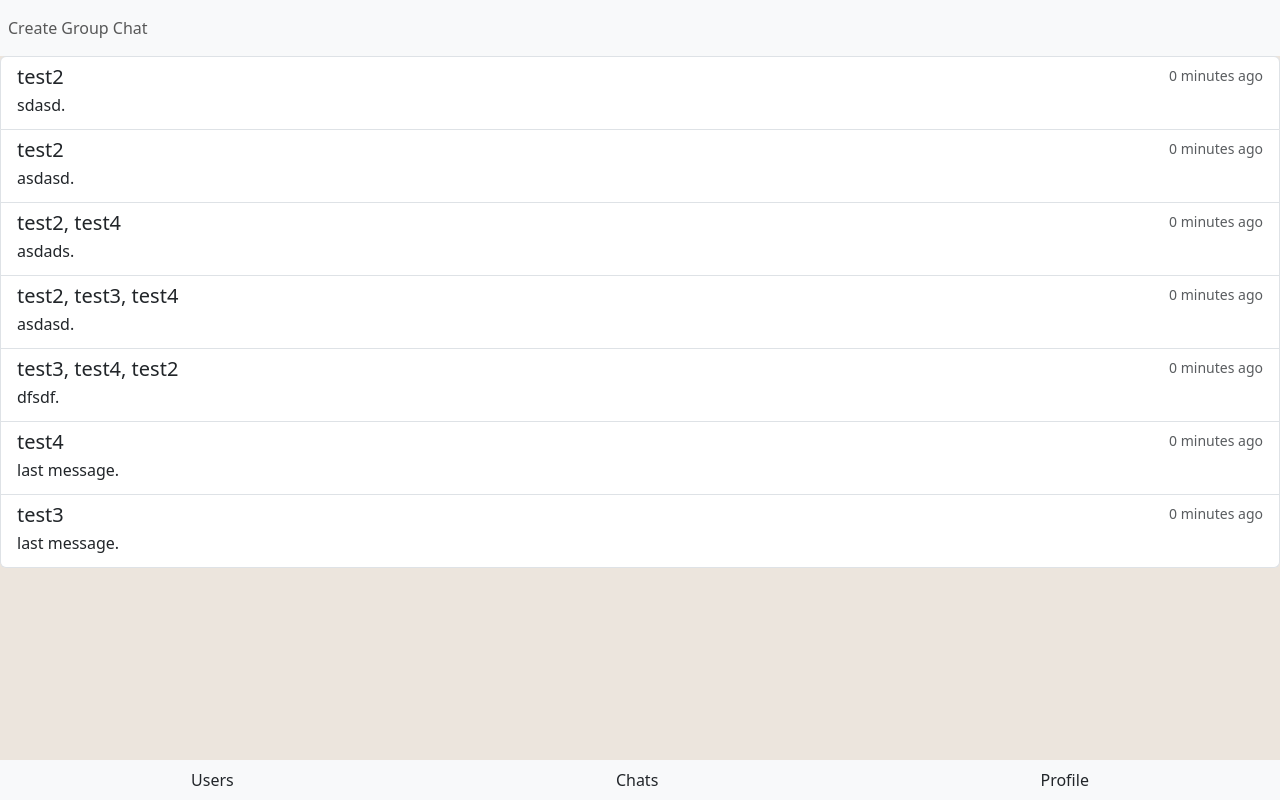
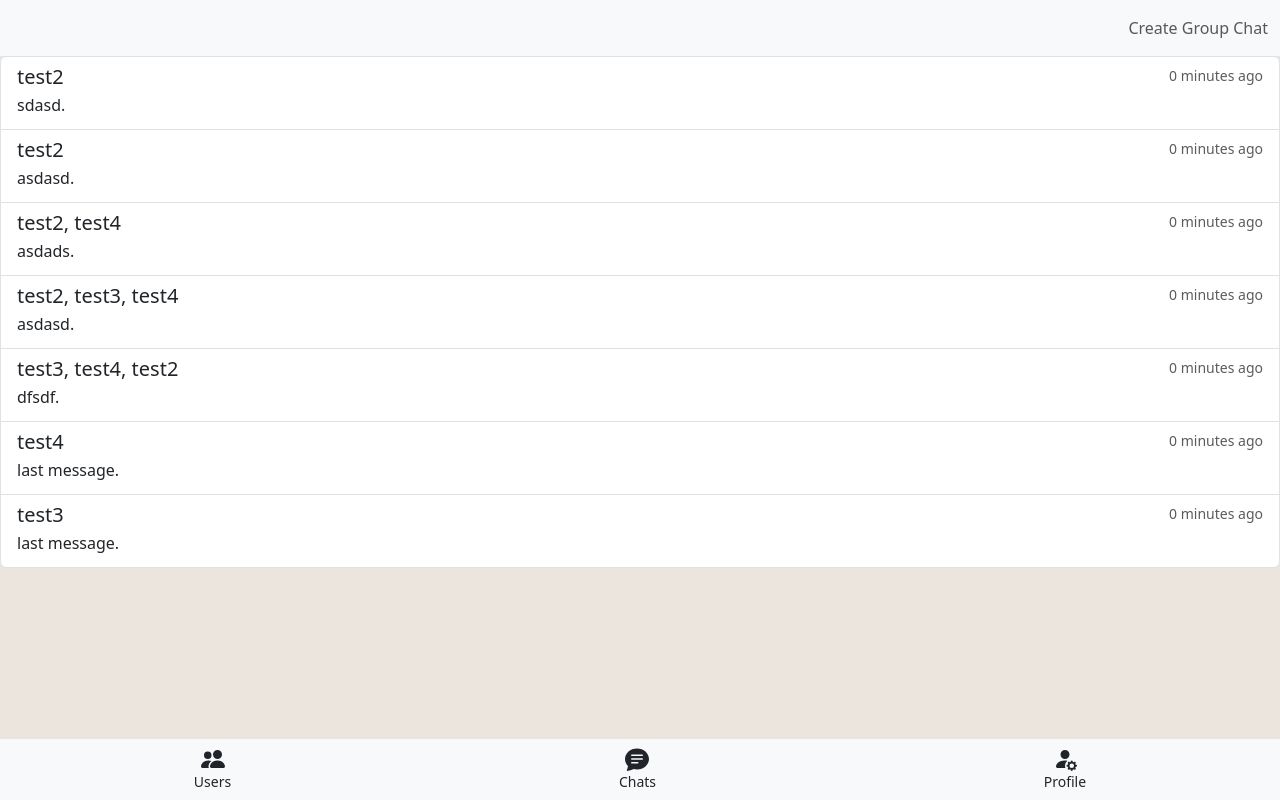
Before and after one commit to daniyarotegen/chat-remastered-2, a Django app: page /chats/ in a window 1280 px wide. Run offline with Django 3.2, Linux system fonts and the light colour scheme; a user stored in the database is signed in; data comes from the database, SQL or seed files in the repository; both versions use the stored data as it was after the commit; some libraries are stand-ins or nearby versions.

Commit message:
added even more styling

```diff
--- a/chat/chatrooms/templates/chatrooms/chats.html
+++ b/chat/chatrooms/templates/chatrooms/chats.html
@@ -1,8 +1,8 @@
 {% extends "chatrooms/base.html" %}
 {% load humanize %}
 {% block navbar %}
-<nav class="navbar navbar-expand-lg navbar-light bg-light">
-    <div class="collapse navbar-collapse" id="navbarNavAltMarkup">
+<nav class="navbar navbar-light bg-light sticky-top">
+    <div class="container-fluid d-flex justify-content-end">
         <div class="navbar-nav">
             <a class="nav-link" href="{% url 'create_group_chat' %}">Create Group Chat</a>
         </div>
@@ -21,6 +21,7 @@
             <small class="text-body-secondary">{{ item.chat.timestamp|timesince }} ago</small>
         </div>
         <p class="mb-1">{{ item.chat.content }}.</p>
+
     </a>
     {% endfor %}
     {% else %}
--- a/chat/chatrooms/templates/chatrooms/footer.html
+++ b/chat/chatrooms/templates/chatrooms/footer.html
@@ -1,12 +1,31 @@
 <nav class="navbar fixed-bottom navbar-light bg-light">
     <div class="d-flex justify-content-around w-100">
-        <a class="nav-link" href="{% url 'user-list' %}">Users</a>
+        <a class="nav-link text-center" href="{% url 'user-list' %}">
+            <svg xmlns="http://www.w3.org/2000/svg" width="24" height="24" fill="currentColor" class="bi bi-people-fill" viewBox="0 0 16 16">
+                <path d="M7 14s-1 0-1-1 1-4 5-4 5 3 5 4-1 1-1 1H7Zm4-6a3 3 0 1 0 0-6 3 3 0 0 0 0 6Zm-5.784 6A2.238 2.238 0 0 1 5 13c0-1.355.68-2.75 1.936-3.72A6.325 6.325 0 0 0 5 9c-4 0-5 3-5 4s1 1 1 1h4.216ZM4.5 8a2.5 2.5 0 1 0 0-5 2.5 2.5 0 0 0 0 5Z"/>
+            </svg>
+            <small class="d-block">Users</small>
+        </a>
         {% if request.user.get_last_chatroom %}
-        <a class="nav-link" href="{% url 'room' room_name=request.user.get_last_chatroom.name %}">Last
-            Chat</a>
+        <a class="nav-link text-center" href="{% url 'room' room_name=request.user.get_last_chatroom.name %}">
+            <svg xmlns="http://www.w3.org/2000/svg" width="24" height="24" fill="currentColor" class="bi bi-chat-text-fill" viewBox="0 0 16 16">
+                <path d="M16 8c0 3.866-3.582 7-8 7a9.06 9.06 0 0 1-2.347-.306c-.584.296-1.925.864-4.181 1.234-.2.032-.352-.176-.273-.362.354-.836.674-1.95.77-2.966C.744 11.37 0 9.76 0 8c0-3.866 3.582-7 8-7s8 3.134 8 7zM4.5 5a.5.5 0 0 0 0 1h7a.5.5 0 0 0 0-1h-7zm0 2.5a.5.5 0 0 0 0 1h7a.5.5 0 0 0 0-1h-7zm0 2.5a.5.5 0 0 0 0 1h4a.5.5 0 0 0 0-1h-4z"/>
+            </svg>
+            <small class="d-block">Last Chat</small>
+        </a>
         {% else %}
-        <a class="nav-link" href="{% url 'chats' %}">Chats</a>
+        <a class="nav-link text-center" href="{% url 'chats' %}">
+            <svg xmlns="http://www.w3.org/2000/svg" width="24" height="24" fill="currentColor" class="bi bi-chat-text-fill" viewBox="0 0 16 16">
+                <path d="M16 8c0 3.866-3.582 7-8 7a9.06 9.06 0 0 1-2.347-.306c-.584.296-1.925.864-4.181 1.234-.2.032-.352-.176-.273-.362.354-.836.674-1.95.77-2.966C.744 11.37 0 9.76 0 8c0-3.866 3.582-7 8-7s8 3.134 8 7zM4.5 5a.5.5 0 0 0 0 1h7a.5.5 0 0 0 0-1h-7zm0 2.5a.5.5 0 0 0 0 1h7a.5.5 0 0 0 0-1h-7zm0 2.5a.5.5 0 0 0 0 1h4a.5.5 0 0 0 0-1h-4z"/>
+            </svg>
+            <small class="d-block">Chats</small>
+        </a>
         {% endif %}
-        <a class="nav-link" href="{% url 'profile' %}">Profile</a>
+        <a class="nav-link text-center" href="{% url 'profile' %}">
+            <svg xmlns="http://www.w3.org/2000/svg" width="24" height="24" fill="currentColor" class="bi bi-person-fill-gear" viewBox="0 0 16 16">
+                <path d="M11 5a3 3 0 1 1-6 0 3 3 0 0 1 6 0Zm-9 8c0 1 1 1 1 1h5.256A4.493 4.493 0 0 1 8 12.5a4.49 4.49 0 0 1 1.544-3.393C9.077 9.038 8.564 9 8 9c-5 0-6 3-6 4Zm9.886-3.54c.18-.613 1.048-.613 1.229 0l.043.148a.64.64 0 0 0 .921.382l.136-.074c.561-.306 1.175.308.87.869l-.075.136a.64.64 0 0 0 .382.92l.149.045c.612.18.612 1.048 0 1.229l-.15.043a.64.64 0 0 0-.38.921l.074.136c.305.561-.309 1.175-.87.87l-.136-.075a.64.64 0 0 0-.92.382l-.045.149c-.18.612-1.048.612-1.229 0l-.043-.15a.64.64 0 0 0-.921-.38l-.136.074c-.561.305-1.175-.309-.87-.87l.075-.136a.64.64 0 0 0-.382-.92l-.148-.045c-.613-.18-.613-1.048 0-1.229l.148-.043a.64.64 0 0 0 .382-.921l-.074-.136c-.306-.561.308-1.175.869-.87l.136.075a.64.64 0 0 0 .92-.382l.045-.148ZM14 12.5a1.5 1.5 0 1 0-3 0 1.5 1.5 0 0 0 3 0Z"/>
+            </svg>
+            <small class="d-block">Profile</small>
+        </a>
     </div>
 </nav>
--- a/chat/chatrooms/templates/chatrooms/room.html
+++ b/chat/chatrooms/templates/chatrooms/room.html
@@ -11,7 +11,9 @@
         </div>
         {% else %}
         <div class="message receiver">
+            {% if is_group_chat %}
             <small class="username">{{ chat.user.username }}</small>
+            {% endif %}
             <p class="message-text">{{ chat.content }}</p>
         </div>
         {% endif %}
--- a/chat/static/style.css
+++ b/chat/static/style.css
@@ -166,3 +166,9 @@ body {
     display: flex;
     flex-direction: column-reverse;
 }
+
+.sticky-top {
+    position: sticky;
+    top: 0;
+    z-index: 1020;
+}
```
Also changed, not shown: chat/db.sqlite3.
